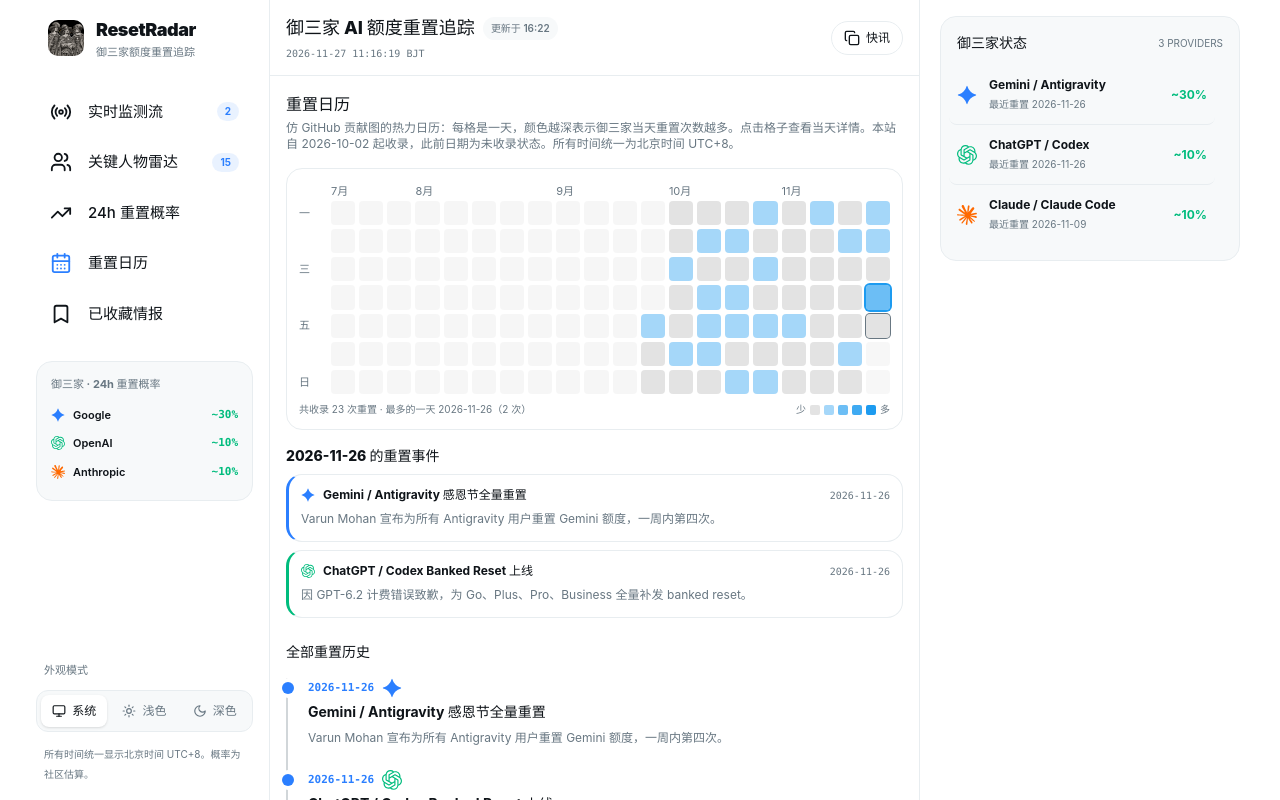
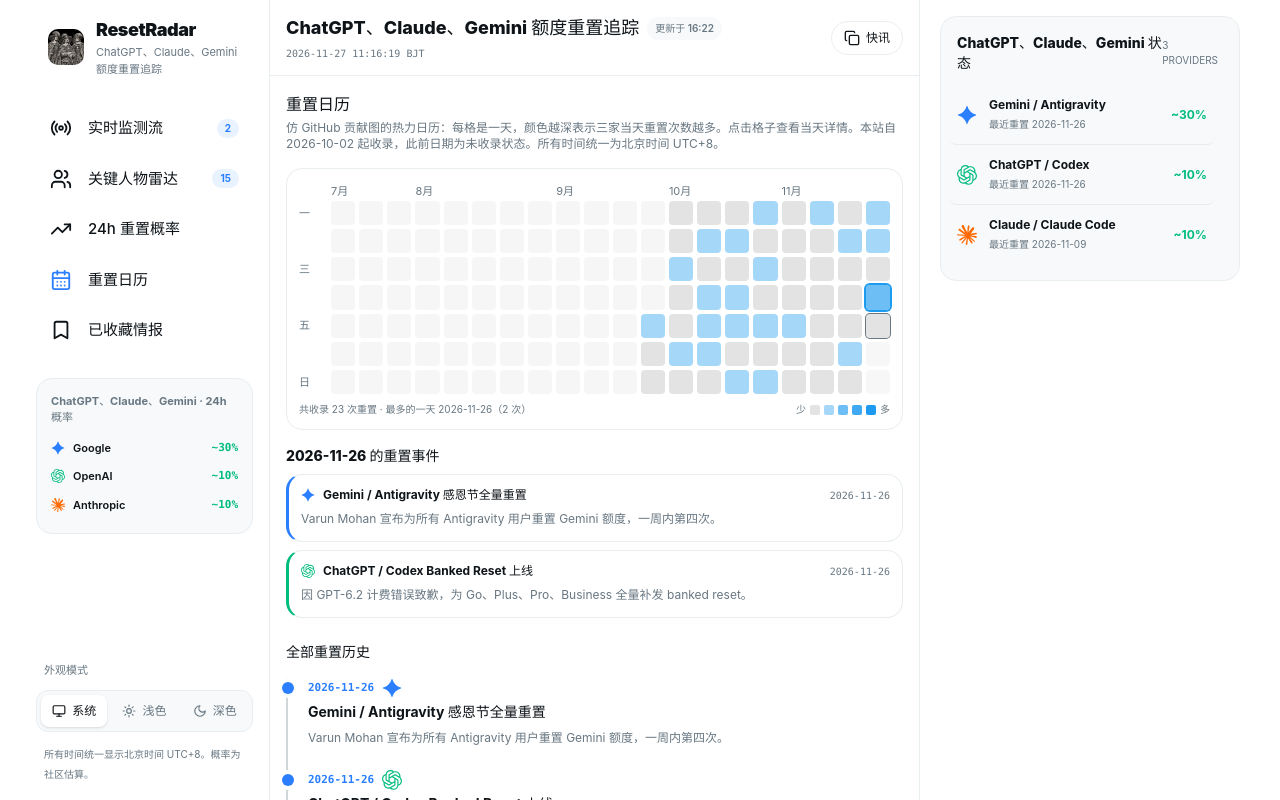
Before and after one commit to miaoshamm/ResetRadar, a React (Vite) app: page / in a window 1280 px wide. Both pictures are taken after a click on the button "重置日历". Shown: the top 800 px of the page. Built offline with nearby package versions, Linux system fonts and the light colour scheme; the HTML template or start-up script is replaced by a standard one.

Commit message:
品牌文案官方化：页面标题、侧栏、状态卡与快讯中的「御三家」统一改为「ChatGPT、Claude、Gemini 额度重置追踪」

```diff
--- a/index.html
+++ b/index.html
@@ -24,13 +24,13 @@
     <meta name="twitter:image" content="https://resetradar.aikio.blog/logo-512.png" />
     <title>ChatGPT、Claude、Gemini 额度重置追踪 | ResetRadar</title>
     <script type="application/ld+json">
-    {"@context":"https://schema.org","@type":"WebSite","name":"ResetRadar","alternateName":"御三家 AI 额度重置追踪","url":"https://resetradar.aikio.blog/","inLanguage":"zh-CN","description":"实时追踪 ChatGPT（Codex）、Claude、Gemini（Antigravity）的额度重置公告，提供 24h 重置概率、重置日历与官方动态，每小时更新。"}
+    {"@context":"https://schema.org","@type":"WebSite","name":"ResetRadar","alternateName":"ChatGPT、Claude、Gemini 额度重置追踪","url":"https://resetradar.aikio.blog/","inLanguage":"zh-CN","description":"实时追踪 ChatGPT（Codex）、Claude、Gemini（Antigravity）的额度重置公告，提供 24h 重置概率、重置日历与官方动态，每小时更新。"}
     </script>
   </head>
   <body>
     <div id="root">
       <main style="max-width:720px;margin:40px auto;padding:0 16px;font-family:system-ui,sans-serif;line-height:1.8">
-        <h1>御三家 AI 额度重置追踪</h1>
+        <h1>ChatGPT、Claude、Gemini 额度重置追踪</h1>
         <p>ResetRadar 实时追踪 ChatGPT（Codex）、Claude、Gemini（Antigravity）的额度重置公告与官方动态，提供每家未来 24 小时重置概率估算、历史重置日历与关键人物帖子流，数据每小时更新。</p>
       </main>
     </div>
--- a/src/App.tsx
+++ b/src/App.tsx
@@ -340,7 +340,7 @@ export default function ResetRadar() {
 
   const copyBriefing = async () => {
     const lines = [
-      `御三家 AI 额度追踪快讯 · ${formatBeijingTime(now.toISOString())}（北京时间）`,
+      `ChatGPT、Claude、Gemini 额度重置快讯 · ${formatBeijingTime(now.toISOString())}（北京时间）`,
       ...(["google", "openai", "anthropic"] as Provider[]).map((key) => {
         const st = STATUS.providers[key];
         return `${PROVIDERS[key].product}：${st.summary}；24h 再重置概率约 ${st.probability24h}%（社区估算）`;
@@ -372,7 +372,7 @@ export default function ResetRadar() {
           <div>
             <div className="mb-7 flex items-center gap-3 px-3">
               <img src={`${import.meta.env.BASE_URL}logo.png`} alt="ResetRadar 标志" className="h-9 w-9 shrink-0 rounded-[10px]" />
-              <div className="hidden xl:block"><div className="text-lg font-black tracking-tight">ResetRadar</div><div className="text-[11px] text-[var(--muted)]">御三家额度重置追踪</div></div>
+              <div className="hidden xl:block"><div className="text-lg font-black tracking-tight">ResetRadar</div><div className="text-[11px] text-[var(--muted)]">ChatGPT、Claude、Gemini 额度重置追踪</div></div>
             </div>
             <nav className="space-y-1">
               <SidebarLink active={activeNav === "feed"} icon={Radio} label="实时监测流" count={alertCount} onClick={() => selectNav("feed")} />
@@ -382,7 +382,7 @@ export default function ResetRadar() {
               <SidebarLink active={activeNav === "bookmarks"} icon={Bookmark} label="已收藏情报" onClick={() => selectNav("bookmarks")} />
             </nav>
             <div className="mt-6 hidden rounded-2xl border border-[var(--line)] bg-[var(--surface-2)] p-3.5 xl:block">
-              <div className="mb-2 text-[11px] font-bold text-[var(--muted)]">御三家 · 24h 重置概率</div>
+              <div className="mb-2 text-[11px] font-bold text-[var(--muted)]">ChatGPT、Claude、Gemini · 24h 概率</div>
               {(["google", "openai", "anthropic"] as Provider[]).map((key) => (
                 <div key={key} className="flex w-full items-center gap-2 py-1.5">
                   <ProviderMark provider={key} small />
@@ -404,12 +404,12 @@ export default function ResetRadar() {
           <header className="sticky top-0 z-30 border-b border-[var(--line)] bg-[var(--page)]/85 backdrop-blur-xl">
             <div className="flex items-center justify-between gap-3 px-4 py-3.5">
               <div className="min-w-0">
-                <div className="flex items-center gap-2"><h1 className="truncate text-base font-extrabold sm:text-lg">御三家 AI 额度重置追踪</h1><span className="inline-flex items-center rounded-full bg-[var(--surface-2)] px-2 py-1 text-[10px] font-semibold text-[var(--muted)]">{`更新于 ${formatBeijingTime(STATUS.updatedAt).slice(11, 16)}`}</span></div>
+                <div className="flex items-center gap-2"><h1 className="truncate text-base font-extrabold sm:text-lg">ChatGPT、Claude、Gemini 额度重置追踪</h1><span className="inline-flex items-center rounded-full bg-[var(--surface-2)] px-2 py-1 text-[10px] font-semibold text-[var(--muted)]">{`更新于 ${formatBeijingTime(STATUS.updatedAt).slice(11, 16)}`}</span></div>
                 <p className="mt-1 font-mono text-[10px] text-[var(--muted)]">{`${formatBeijingTime(now.toISOString())} BJT`}</p>
               </div>
               <div className="flex items-center gap-2">
                 <button onClick={() => setMode(mode === "system" ? "light" : mode === "light" ? "dark" : "system")} title={`外观：${mode === "system" ? "跟随系统" : mode === "light" ? "浅色" : "深色"}`} className="rounded-full p-2 text-[var(--muted)] transition hover:bg-[var(--hover)] hover:text-blue-500 xl:hidden">{mode === "system" ? <Monitor size={18} /> : mode === "light" ? <Sun size={18} /> : <Moon size={18} />}</button>
-                <button onClick={copyBriefing} title="复制御三家快讯" className="flex items-center gap-1.5 rounded-full border border-[var(--line)] px-3 py-2 text-xs font-semibold transition hover:bg-[var(--hover)]"><Copy size={16} /><span className="hidden sm:inline">快讯</span></button>
+                <button onClick={copyBriefing} title="复制额度重置快讯" className="flex items-center gap-1.5 rounded-full border border-[var(--line)] px-3 py-2 text-xs font-semibold transition hover:bg-[var(--hover)]"><Copy size={16} /><span className="hidden sm:inline">快讯</span></button>
               </div>
             </div>
 
@@ -437,7 +437,7 @@ export default function ResetRadar() {
         <aside className="hidden w-[340px] shrink-0 space-y-4 px-5 py-4 lg:block">
           <div className="sticky top-4 space-y-4">
             <div className="rounded-2xl border border-[var(--line)] bg-[var(--surface-2)] p-4">
-              <div className="mb-3 flex items-center justify-between"><h3 className="text-sm font-extrabold">御三家状态</h3><span className="text-[10px] text-[var(--muted)]">3 PROVIDERS</span></div>
+              <div className="mb-3 flex items-center justify-between"><h3 className="text-sm font-extrabold">ChatGPT、Claude、Gemini 状态</h3><span className="text-[10px] text-[var(--muted)]">3 PROVIDERS</span></div>
               {(["google", "openai", "anthropic"] as Provider[]).map((key) => {
                 const st = STATUS.providers[key];
                 return <div key={key} className="-mx-2 flex w-full items-center gap-3 rounded-lg border-b border-[var(--line)] px-2 py-3 last:border-0">
@@ -605,7 +605,7 @@ function HistoryView() {
   return (
     <section className="p-4">
       <h2 className="text-base font-extrabold">重置日历</h2>
-      <p className="mt-1 text-xs text-[var(--muted)]">仿 GitHub 贡献图的热力日历：每格是一天，颜色越深表示御三家当天重置次数越多。点击格子查看当天详情。{`本站自 ${firstDataKey} 起收录，此前日期为未收录状态。`}所有时间统一为北京时间 UTC+8。</p>
+      <p className="mt-1 text-xs text-[var(--muted)]">仿 GitHub 贡献图的热力日历：每格是一天，颜色越深表示三家当天重置次数越多。点击格子查看当天详情。{`本站自 ${firstDataKey} 起收录，此前日期为未收录状态。`}所有时间统一为北京时间 UTC+8。</p>
 
       <div className="mt-4 rounded-2xl border border-[var(--line)] p-3">
         <div className="overflow-x-auto sm:hidden">{renderFixed(allWeeks.slice(-12), 20, 3)}</div>
```
